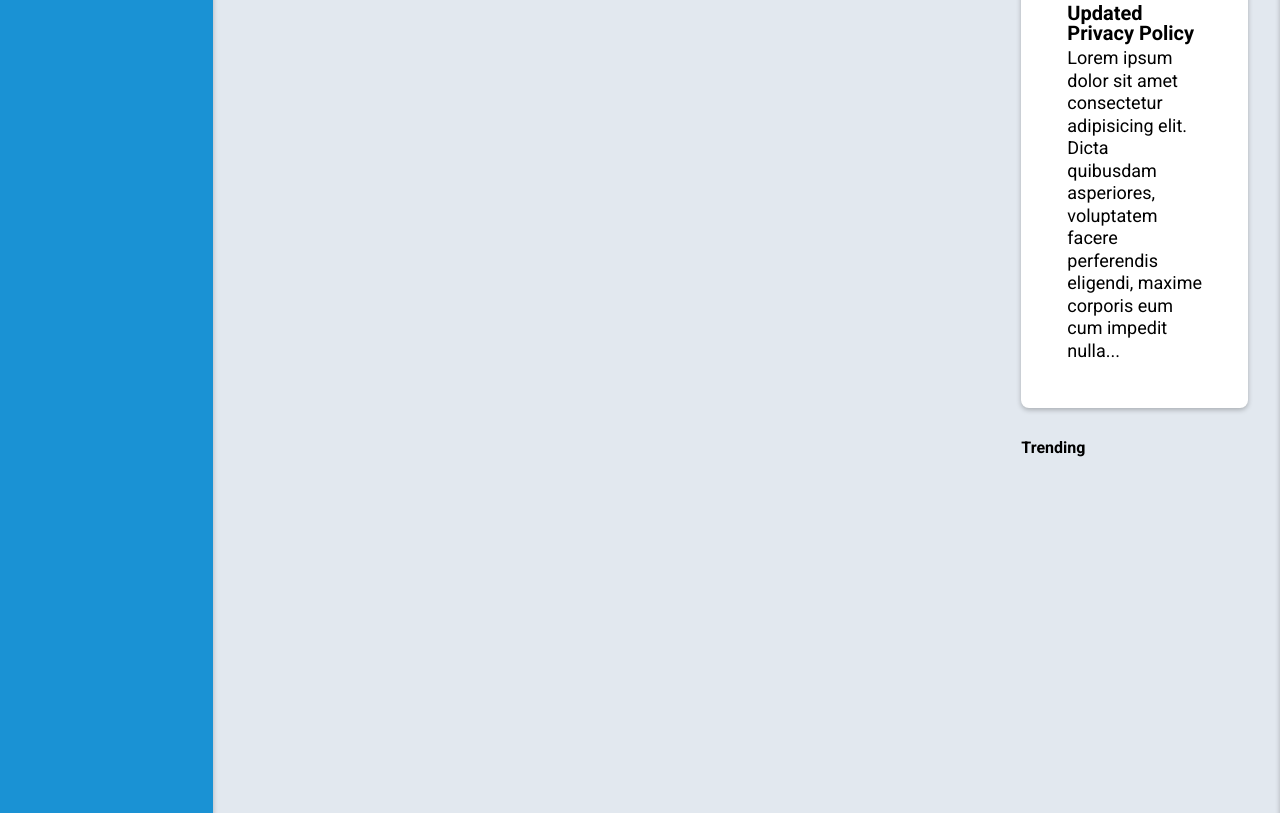
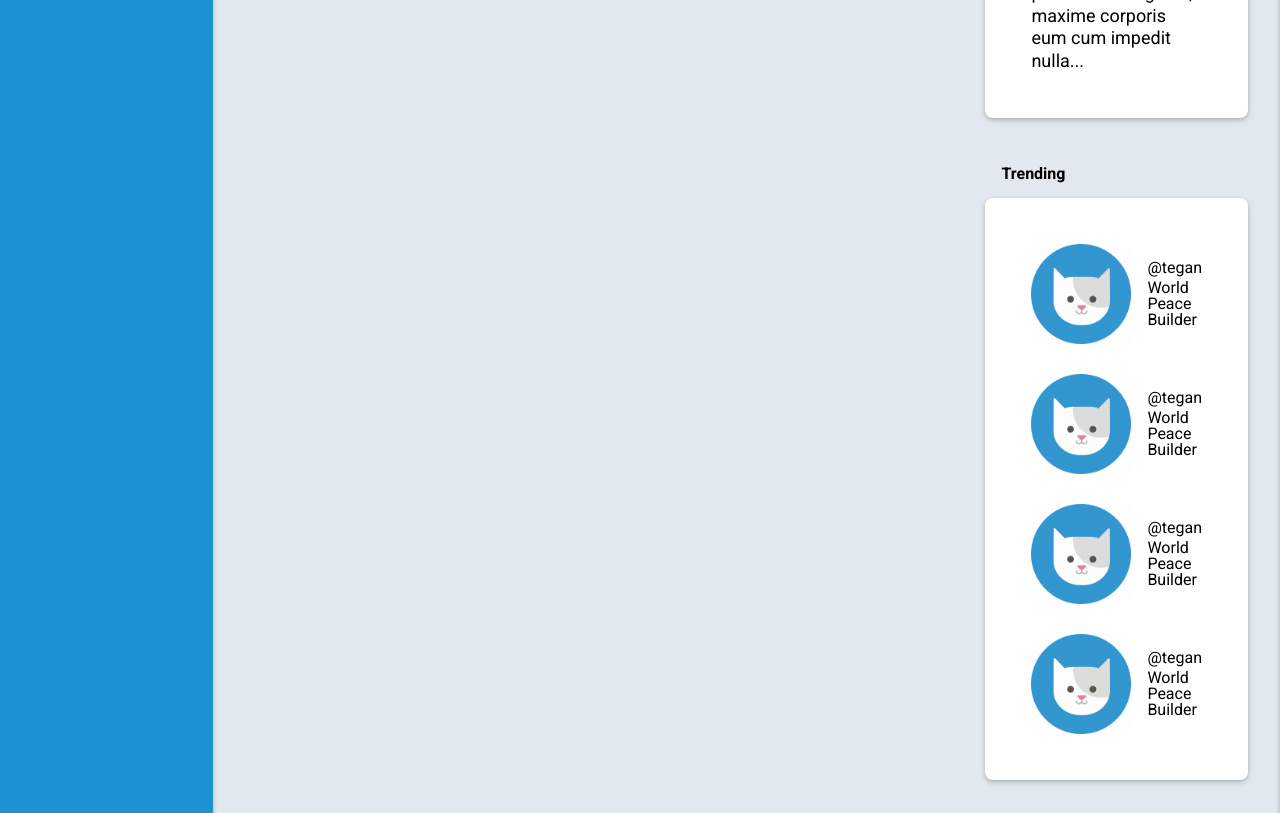
Before and after one commit to jpotterfi/admin-dashboard, a plain HTML site: page index.html in a window 1280 px wide. Shown: the part 1167-1980 px from the top of the page. Drawn offline with Linux system fonts and the light colour scheme.

Commit message:
added draft of trending section

```diff
--- a/index.html
+++ b/index.html
@@ -97,6 +97,36 @@
             </div>
             <div class = "trending">
                 <div class = "section-header">Trending</div>
+                <div class = "trending-card">
+                    <div class = "trending-section">
+                        <img src="icons/cat-avatar.png" class = "trending-avatar">
+                        <div class = "trending-person">
+                            <div class = "twitter-handle">@tegan</div>
+                            <div class = "trending-app-title">World Peace Builder</div>
+                        </div>
+                    </div>
+                    <div class = "trending-section">
+                        <img src="icons/cat-avatar.png" class = "trending-avatar">
+                        <div class = "trending-person">
+                            <div class = "twitter-handle">@tegan</div>
+                            <div class = "trending-app-title">World Peace Builder</div>
+                        </div>
+                    </div>
+                    <div class = "trending-section">
+                        <img src="icons/cat-avatar.png" class = "trending-avatar">
+                        <div class = "trending-person">
+                            <div class = "twitter-handle">@tegan</div>
+                            <div class = "trending-app-title">World Peace Builder</div>
+                        </div>
+                    </div>
+                    <div class = "trending-section">
+                        <img src="icons/cat-avatar.png" class = "trending-avatar">
+                        <div class = "trending-person">
+                            <div class = "twitter-handle">@tegan</div>
+                            <div class = "trending-app-title">World Peace Builder</div>
+                        </div>
+                    </div>
+                </div>
             </div>
         </div>
     </div>
--- a/styles.css
+++ b/styles.css
@@ -295,9 +295,40 @@ li {
     font-size: 18px;
 }
 
+.trending {
+    padding: 16px;
+}
+
+.trending-card {
+    background-color: white;
+    border-radius: 8px;
+    padding: 16px;
+    box-shadow: 0 2px 5px rgba(0, 0, 0, 0.25);
+}
+
+.trending-avatar{
+    height: 100px;
+}
+
+.trending-section {
+    display: flex;
+    flex-direction: row;
+    align-items: center;
+    gap: 16px;
+    margin: 30px;
+}
+
+.trending-person {
+    display: flex;
+    flex-direction: column;
+    justify-content: center;
+    gap: 4px;
+}
+
 .trending{
     grid-area: trending;
 }
+
 
 button {
     align-self: center;
```
